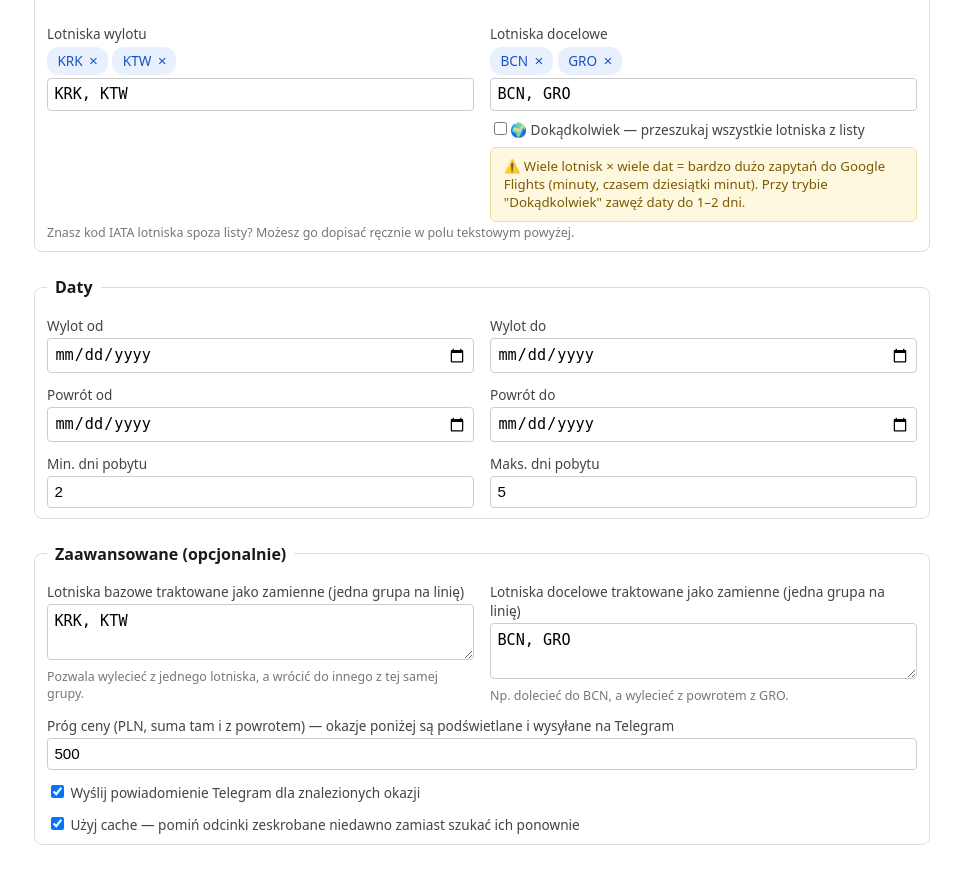
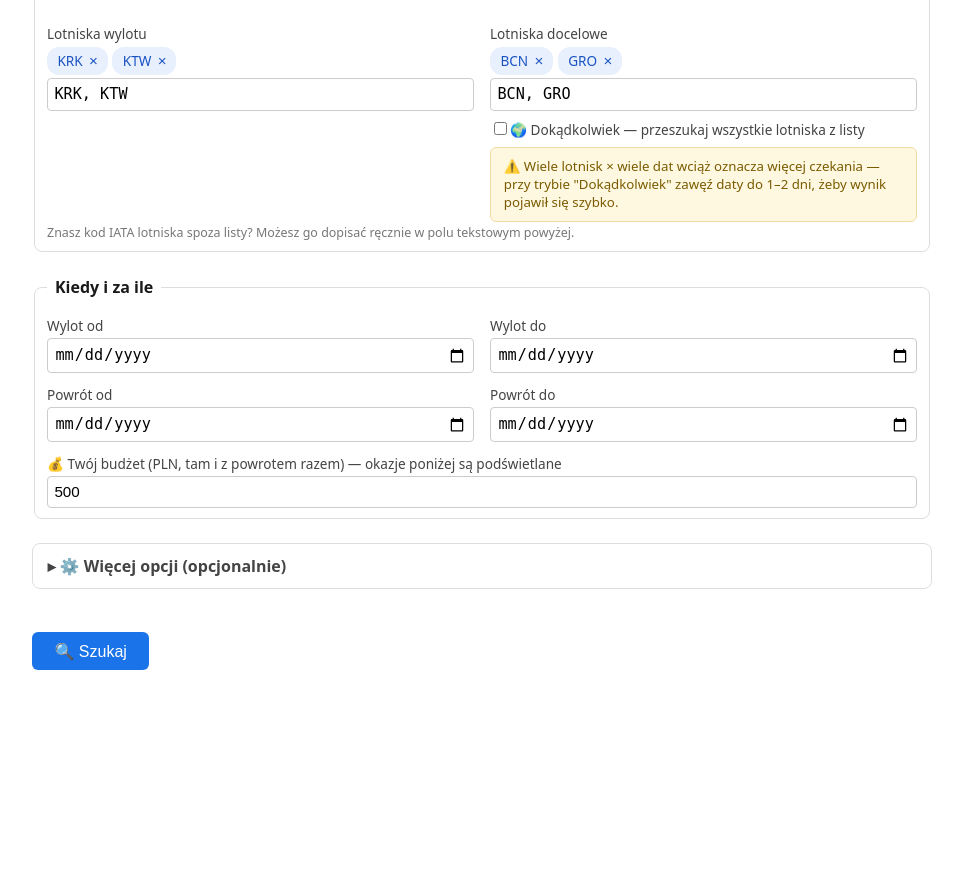
Before and after one commit to Mat52/Cheap-Flights-App, a Flask app: page / in a window 1280 px wide. Shown: the part 911-1785 px from the top of the page, without its empty margins (158-1121 px from the left). After the commit the page ends 1581 px from the top, so only its background shows below. Run offline with Flask 3, Linux system fonts and the light colour scheme; some libraries are stand-ins or nearby versions.

Commit message:
ui: simplify search form to core fields + collapsed advanced section
Front page now shows only route (airport picker, unchanged), dates,
and budget by default. Airport-equivalence groups, min/max stay days,
the Telegram-notify toggle, and the cache toggle move into a native
<details> "Więcej opcji" section (no JS, collapsed by default) so
first-time users aren't faced with a wall of fields; all the same
options are still there for anyone who opens it, with unchanged
defaults so behavior is identical. Also softened the 'Dokądkolwiek'
warning copy now that scraping is faster.

```diff
--- a/app/static/style.css
+++ b/app/static/style.css
@@ -2,6 +2,12 @@ body { font-family: system-ui, sans-serif; max-width: 900px; margin: 2rem auto;
 h1 { font-size: 1.4rem; }
 fieldset { border: 1px solid #ddd; border-radius: 8px; margin-bottom: 1.5rem; }
 legend { padding: 0 0.5rem; font-weight: 600; }
+details.advanced { border: 1px solid #ddd; border-radius: 8px; margin-bottom: 1.5rem; padding: 0 0.9rem; }
+details.advanced summary { padding: 0.7rem 0; font-weight: 600; cursor: pointer; list-style: none; color: #444; }
+details.advanced summary::-webkit-details-marker { display: none; }
+details.advanced summary::before { content: '▸ '; }
+details.advanced[open] summary::before { content: '▾ '; }
+details.advanced .advanced-body { padding-bottom: 0.9rem; }
 label { display: block; font-size: 0.85rem; margin-top: 0.75rem; color: #444; }
 input[type=text], input[type=number], input[type=date], textarea {
   width: 100%; box-sizing: border-box; padding: 0.4rem; margin-top: 0.2rem;
--- a/app/templates/index.html
+++ b/app/templates/index.html
@@ -40,14 +40,14 @@
           <div id="destinations-chips" class="chips"></div>
           <input type="text" id="destinations" name="destinations" value="{{ form.destinations }}" class="codes-field" placeholder="BCN, GRO">
           <label class="pick" style="margin-top:0.5rem;"><input type="checkbox" id="anywhere-toggle" style="width:auto;">🌍 Dokądkolwiek — przeszukaj wszystkie lotniska z listy</label>
-          <div class="warn">⚠️ Wiele lotnisk × wiele dat = bardzo dużo zapytań do Google Flights (minuty, czasem dziesiątki minut). Przy trybie "Dokądkolwiek" zawęź daty do 1–2 dni.</div>
+          <div class="warn">⚠️ Wiele lotnisk × wiele dat wciąż oznacza więcej czekania — przy trybie "Dokądkolwiek" zawęź daty do 1–2 dni, żeby wynik pojawił się szybko.</div>
         </div>
       </div>
       <div class="hint">Znasz kod IATA lotniska spoza listy? Możesz go dopisać ręcznie w polu tekstowym powyżej.</div>
     </fieldset>
 
     <fieldset>
-      <legend>Daty</legend>
+      <legend>Kiedy i za ile</legend>
       <div class="row">
         <div>
           <label for="departure_start">Wylot od</label>
@@ -68,6 +68,13 @@
           <input type="date" id="return_end" name="return_end" value="{{ form.return_end }}">
         </div>
       </div>
+      <label for="price_threshold">💰 Twój budżet (PLN, tam i z powrotem razem) — okazje poniżej są podświetlane</label>
+      <input type="number" id="price_threshold" name="price_threshold" value="{{ form.price_threshold }}" min="0" step="1">
+    </fieldset>
+
+    <details class="advanced">
+      <summary>⚙️ Więcej opcji (opcjonalnie)</summary>
+      <div class="advanced-body">
         <div class="row">
           <div>
             <label for="min_days">Min. dni pobytu</label>
@@ -78,10 +85,6 @@
             <input type="number" id="max_days" name="max_days" value="{{ form.max_days }}" min="0">
           </div>
         </div>
-    </fieldset>
-
-    <fieldset>
-      <legend>Zaawansowane (opcjonalnie)</legend>
         <div class="row">
           <div>
             <label for="grupy_baz">Lotniska bazowe traktowane jako zamienne (jedna grupa na linię)</label>
@@ -94,11 +97,10 @@
             <div class="hint">Np. dolecieć do BCN, a wylecieć z powrotem z GRO.</div>
           </div>
         </div>
-      <label for="price_threshold">Próg ceny (PLN, suma tam i z powrotem) — okazje poniżej są podświetlane i wysyłane na Telegram</label>
-      <input type="number" id="price_threshold" name="price_threshold" value="{{ form.price_threshold }}" min="0" step="1">
         <label><input type="checkbox" name="notify_telegram" {% if form.notify_telegram %}checked{% endif %} style="width:auto;display:inline;margin-right:0.4rem;">Wyślij powiadomienie Telegram dla znalezionych okazji</label>
         <label><input type="checkbox" name="use_cache" {% if form.use_cache %}checked{% endif %} style="width:auto;display:inline;margin-right:0.4rem;">Użyj cache — pomiń odcinki zeskrobane niedawno zamiast szukać ich ponownie</label>
-    </fieldset>
+      </div>
+    </details>
 
     <button type="submit">🔍 Szukaj</button>
   </form>
```
Lines whose indentation alone changed are shown as unchanged.
